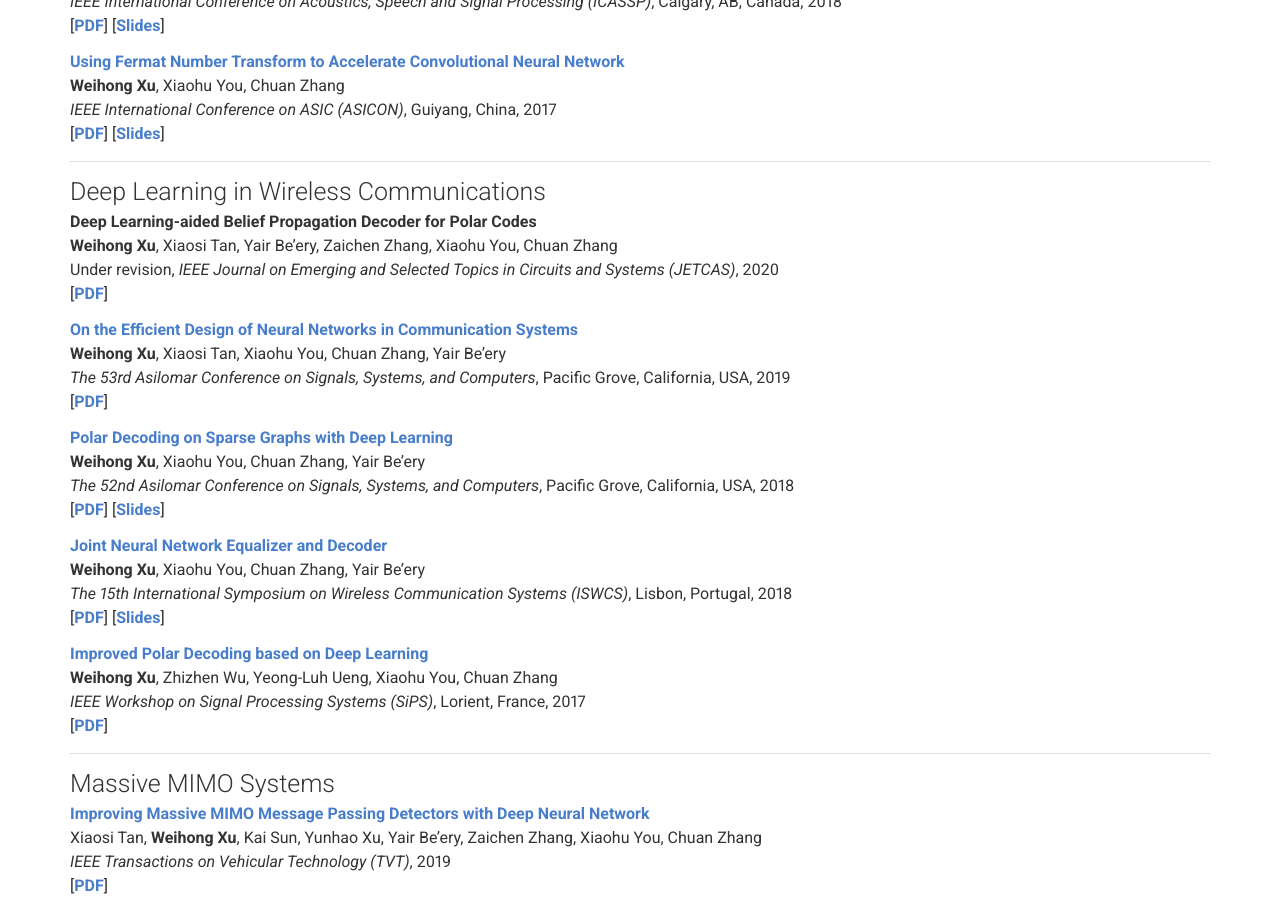
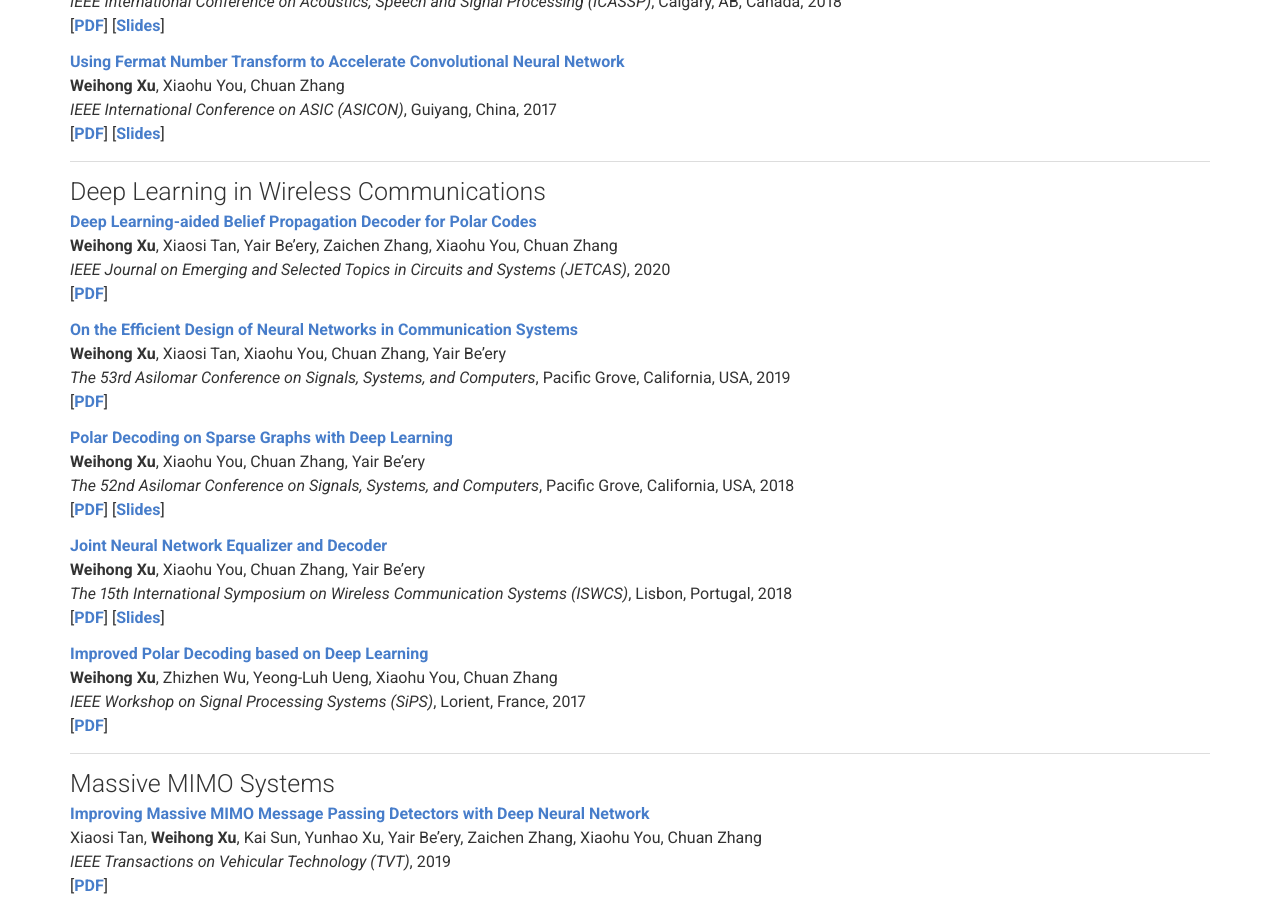
Before and after one commit to wh-xu/wh-xu-old.github.io, a Jekyll site: the page built from index.md, in a window 1280 px wide and 900 px high, scrolled down 839 px. Built offline with Jekyll 4.4.1, drawn with Linux system fonts in a browser that asks for light colours.

Commit message:
Regular update
Add jetcas paper and correct PDF filename

```diff
--- a/_config.yml
+++ b/_config.yml
@@ -71,10 +71,10 @@ more_content: | # this will include new lines to allow paragraph
 
   #### Deep Learning in Wireless Communications
 
-  **Deep Learning-aided Belief Propagation Decoder for Polar Codes**
+  [**Deep Learning-aided Belief Propagation Decoder for Polar Codes**](https://ieeexplore.ieee.org/document/9097207)
   **Weihong Xu**, Xiaosi Tan, Yair Be’ery, Zaichen Zhang, Xiaohu You, Chuan Zhang
-  Under revision, *IEEE Journal on Emerging and Selected Topics in Circuits and Systems (JETCAS)*, 2020
-  [[**PDF**](./paper/polar_jetcas_2020.pdf)]
+  *IEEE Journal on Emerging and Selected Topics in Circuits and Systems (JETCAS)*, 2020
+  [[**PDF**](./paper/jetcas_polar_2020.pdf)]
 
   [**On the Efficient Design of Neural Networks in Communication Systems**](https://ieeexplore.ieee.org/document/9048768)
   **Weihong Xu**, Xiaosi Tan, Xiaohu You, Chuan Zhang, Yair Be'ery
@@ -104,12 +104,12 @@ more_content: | # this will include new lines to allow paragraph
   [**Improving Massive MIMO Message Passing Detectors with Deep Neural Network**](https://ieeexplore.ieee.org/document/8936847)
   Xiaosi Tan, **Weihong Xu**, Kai Sun, Yunhao Xu, Yair Be'ery, Zaichen Zhang, Xiaohu You, Chuan Zhang
   *IEEE Transactions on Vehicular Technology (TVT)*, 2019
-  [[**PDF**](./paper/mpd_tvt_2019.pdf)]
+  [[**PDF**](./paper/tvt_mpd_2019.pdf)]
 
   [**Efficient Expectation Propagation Massive MIMO Detector with Neumann-Series Approximation**](https://ieeexplore.ieee.org/document/8932533)
   Xiaosi Tan, **Weihong Xu**, Yaping Zhang, Zaichen Zhang, Xiaohu You, Chuan Zhang
   *IEEE Transactions on Circuits and Systems II: Express Briefs*, 2019
-  [[**PDF**](./paper/tcas2_2019.pdf)]
+  [[**PDF**](./paper/tcas2_epd_2019.pdf)]
 
 
 
```
Also changed, not shown: 6 other files.
